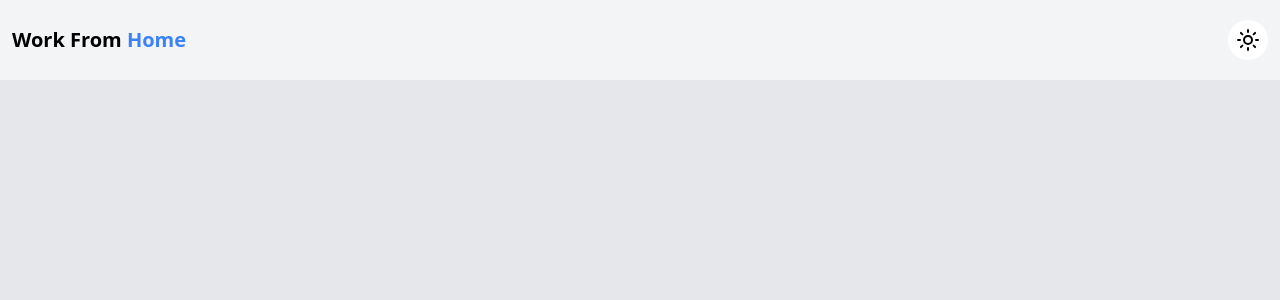
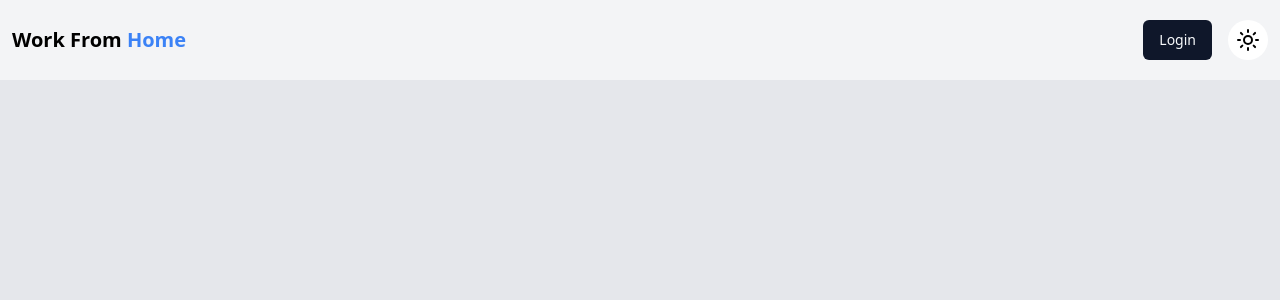
Before and after one commit to pankajkhuswaha/wfh, a React (Vite) app in the folder frontend/: page / in a window 1280 px wide. Shown: the top 300 px of the page. Built offline with nearby package versions, Linux system fonts and the light colour scheme.

Commit message:
fix : view loading button

```diff
--- a/frontend/src/layout/Header/Header.tsx
+++ b/frontend/src/layout/Header/Header.tsx
@@ -5,7 +5,7 @@ import { Link } from "react-router-dom";
 
 import DarkMode from "./DarkMode";
 
-// import Login from "./Login";
+import Login from "./Login";
 
 const Header = () => {
   const visible = useScrollView(60);
@@ -27,7 +27,7 @@ const Header = () => {
             </span>
           </Link>
           <div className="flex gap-4">
-            {/* <Login /> */}
+            <Login />
             <DarkMode />
           </div>
         </div>
--- a/frontend/src/layout/index.tsx
+++ b/frontend/src/layout/index.tsx
@@ -1,4 +1,3 @@
-
 import Header from "./Header/Header";
 const LayOut = ({ children }: ChildProps) => {
   return (
```
